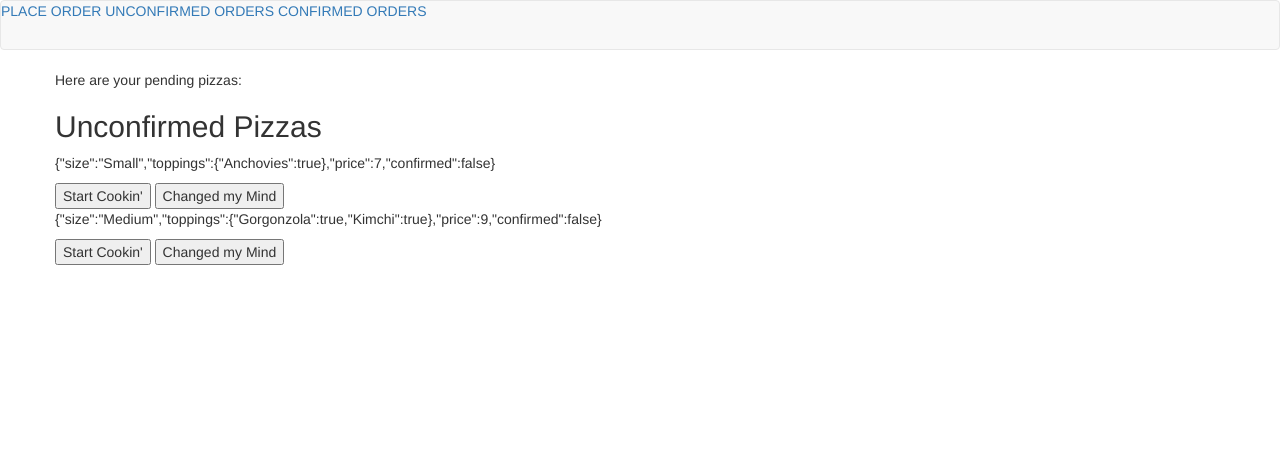
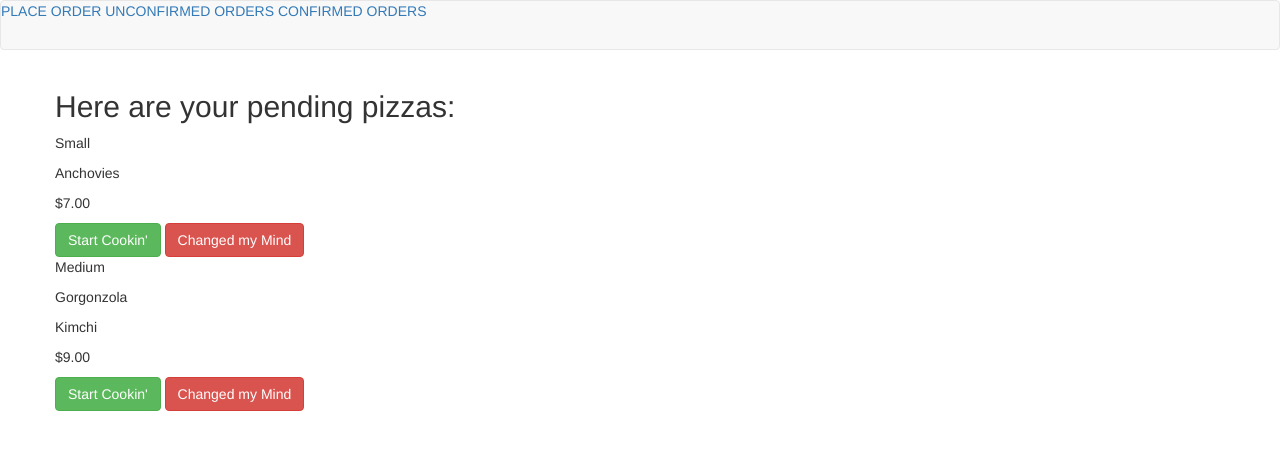
Before and after one commit to nicolaslwilson/angular-pizza-group-challenge, a website: page client/views/index.html at #!/orderList in a window 1280 px wide. Drawn offline with nearby package versions, Linux system fonts and the light colour scheme; some packages are replaced by stand-ins of ours; files that its build step writes are made by us from their sources; files whose address does not match are found by name.

Commit message:
orderList styled

```diff
--- a/client/scripts/controllers/OrderListController.js
+++ b/client/scripts/controllers/OrderListController.js
@@ -1,7 +1,6 @@
 pizzaApp.controller('OrderListController', [ 'PizzaService', function(PizzaService){
   var orderList = this;
 
-  orderList.list = PizzaService.pizzaObject;
   orderList.pizzaArray = PizzaService.pizzaArray;
   orderList.confirmPizza = PizzaService.confirmPizza;
   orderList.cancelPizza = PizzaService.cancelPizza;
--- a/client/styles/style.css
+++ b/client/styles/style.css
@@ -9,7 +9,11 @@
 /*#placeOrder end */
 
 /*#orderList start */
-
+#orderList.order {
+  float : left;
+  display : inline-block;
+  margin : 20px;
+}
 /*#orderList end */
 
 /*#confirmedPizzas start */
--- a/client/views/templates/orderList.html
+++ b/client/views/templates/orderList.html
@@ -1,11 +1,19 @@
 <div id="orderList" class="row">
-  <p> Here are your pending pizzas:</p>
-  <h2>Unconfirmed Pizzas</h2>
+  <h2> Here are your pending pizzas:</h2>
+</div>
+
+<div class="row">
   <div ng-repeat="pizza in orderList.pizzaArray track by $index">
     <div ng-if="!pizza.confirmed">
-      <p>{{pizza}}</p>
-      <button ng-click="orderList.confirmPizza(pizza)" type="button" name="button">Start Cookin'</button>
-      <button ng-click="orderList.cancelPizza($index)" type="button" name="button">Changed my Mind</button>
+      <div class="order">
+        <p>{{ pizza.size }}</p>
+          <div ng-repeat="(topping, value) in pizza.toppings" >
+            <p ng-show="pizza.toppings[topping]">{{ topping }}</p>
+          </div>
+        <p>{{ pizza.price | currency }}</p>
+      </div>
+      <button ng-click="pizza.confirmPizza(pizza)" type="button" class="btn btn-success">Start Cookin'</button>
+      <button ng-click="pizza.cancelPizza($index)" type="button"  class="btn btn-danger">Changed my Mind</button>
     </div>
   </div>
 </div>
```
